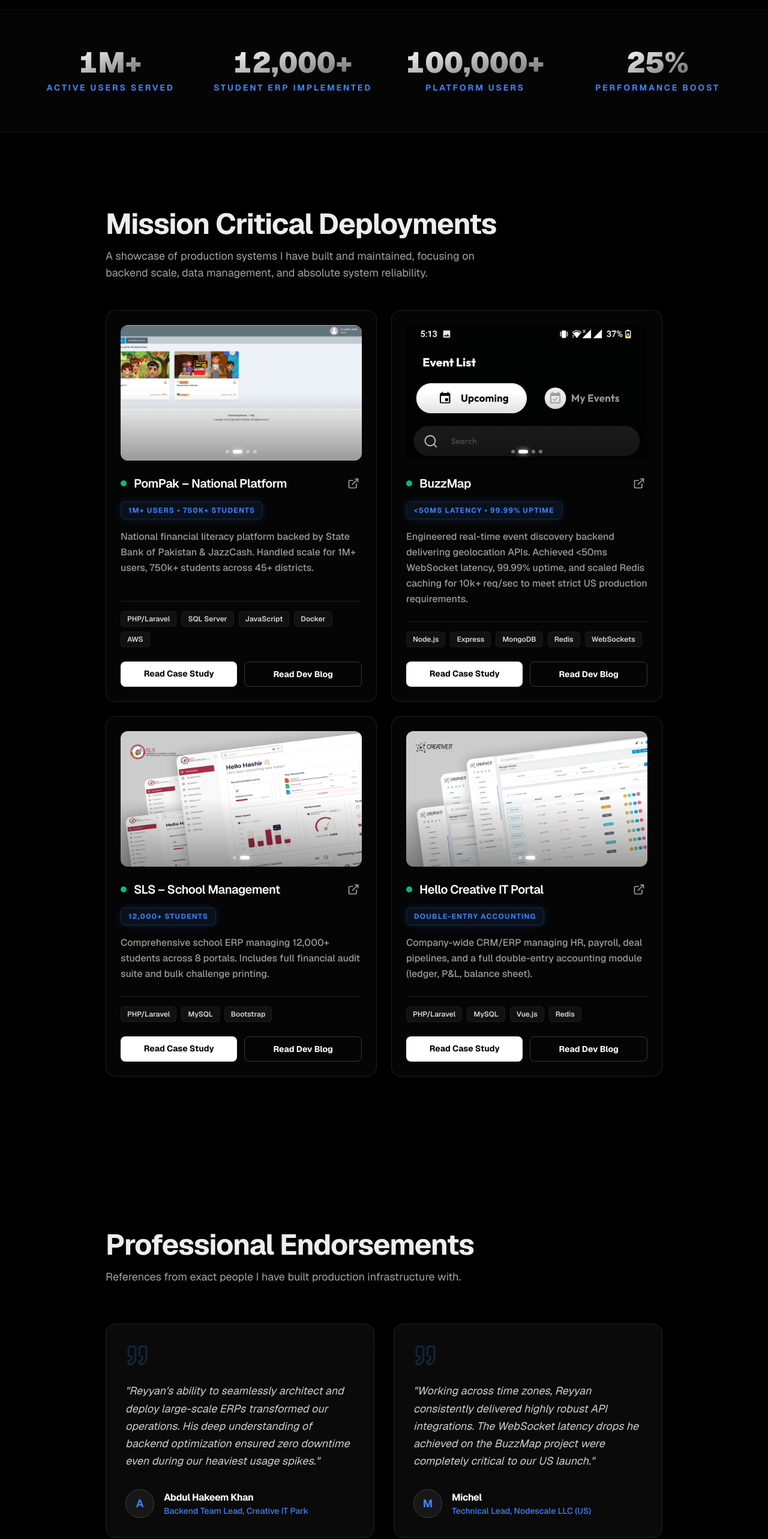
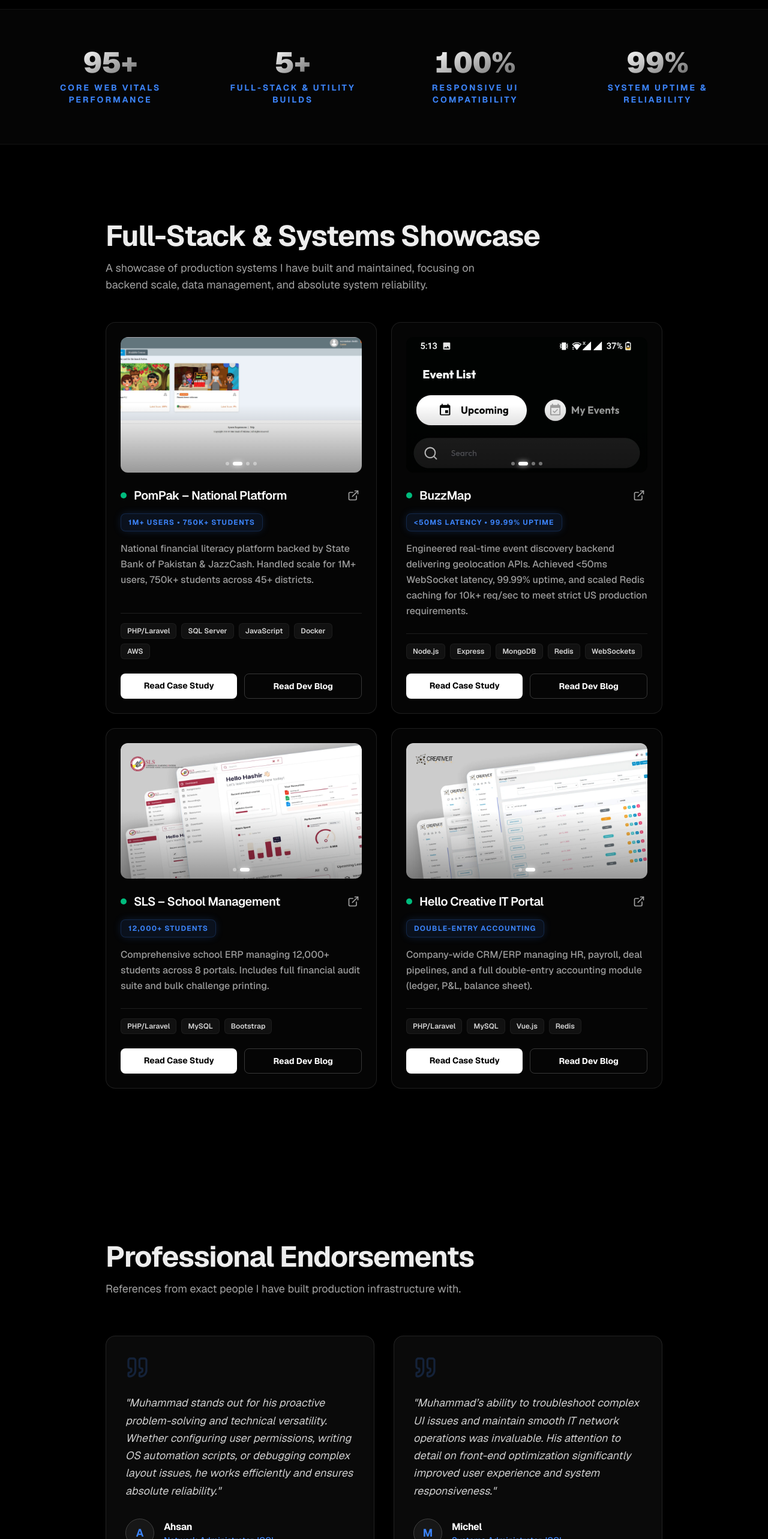
Before and after one commit to mabbasdev/abbas-portfolio, a Next.js app: page / in a window 1280 px wide. Shown: the part 1060-3626 px from the top of the page at 60% size. Built offline with nearby package versions, Linux system fonts and the light colour scheme.

Commit message:
Hero update

```diff
--- a/components/sections/Hero.tsx
+++ b/components/sections/Hero.tsx
@@ -151,12 +151,12 @@
                           },
                           {
                             label: "Full-Stack & Backend Web",
-                            value: "88%",
+                            value: "90%",
                             desc: "Node.js, Express, PHP, MySQL, PostgreSQL, REST APIs"
                           },
                           {
                             label: "IT Support & Infrastructure",
-                            value: "85%",
+                            value: "95%",
                             desc: "Active Directory, Network Config, System Access, OS Scripting & Automation"
                           }
                         ].map((stat, i) => (
--- a/components/sections/MetricsStrip.tsx
+++ b/components/sections/MetricsStrip.tsx
@@ -2,12 +2,11 @@
 import { AnimatedCounter } from "@/components/ui/AnimatedCounter";
 
 const metrics = [
-  { label: "Active Users Served", value: 1, suffix: "M+" },
-  { label: "Student ERP Implemented", value: 12000, suffix: "+" },
-  { label: "Platform Users", value: 100000, suffix: "+" },
-  { label: "Performance Boost", value: 25, suffix: "%" },
+  { label: "Core Web Vitals Performance", value: 95, suffix: "+" },
+  { label: "Full-Stack & Utility Builds", value: 5, suffix: "+" },
+  { label: "Responsive UI Compatibility", value: 100, suffix: "%" },
+  { label: "System Uptime & Reliability", value: 99.9, suffix: "%" },
 ];
-
 export default function MetricsStrip() {
   return (
     <section className="w-full py-16 border-y border-white/5 bg-white/[0.02]">
--- a/components/sections/Projects.tsx
+++ b/components/sections/Projects.tsx
@@ -75,11 +75,11 @@
     <Section id="projects">
       <AnimatedElement className="w-full mb-12">
         <h2 className="text-3xl md:text-5xl font-bold mb-4 tracking-tight">
-          {isRecruiterMode ? "Enterprise Grade Solutions" : "Mission Critical Deployments"}
+          {isRecruiterMode ? "Featured Solutions & Builds" : "Full-Stack & Systems Showcase"}
         </h2>
         <p className="text-muted max-w-2xl text-lg">
           {isRecruiterMode
-            ? "A showcase of high-performance production systems built to handle massive scale, secure data, and absolute reliability."
+            ? "A showcase of web applications, responsive frontend solutions, and custom system tools built with modern frameworks and clean architecture."
             : "A showcase of production systems I have built and maintained, focusing on backend scale, data management, and absolute system reliability."}
         </p>
       </AnimatedElement>
--- a/components/sections/Testimonials.tsx
+++ b/components/sections/Testimonials.tsx
@@ -4,14 +4,14 @@
 
 const testimonials = [
   {
-    name: "Abdul Hakeem Khan",
-    role: "Backend Team Lead, Creative IT Park",
-    text: "Reyyan's ability to seamlessly architect and deploy large-scale ERPs transformed our operations. His deep understanding of backend optimization ensured zero downtime even during our heaviest usage spikes.",
+    name: "Ahsan",
+    role: "Network Administrator, ICCI",
+    text: "Muhammad stands out for his proactive problem-solving and technical versatility. Whether configuring user permissions, writing OS automation scripts, or debugging complex layout issues, he works efficiently and ensures absolute reliability.",
   },
   {
     name: "Michel",
-    role: "Technical Lead, Nodescale LLC (US)",
-    text: "Working across time zones, Reyyan consistently delivered highly robust API integrations. The WebSocket latency drops he achieved on the BuzzMap project were completely critical to our US launch.",
+    role: "Systems Administrator, ICCI",
+    text: "Muhammad’s ability to troubleshoot complex UI issues and maintain smooth IT network operations was invaluable. His attention to detail on front-end optimization significantly improved user experience and system responsiveness.",
   },
 ];
 
```
